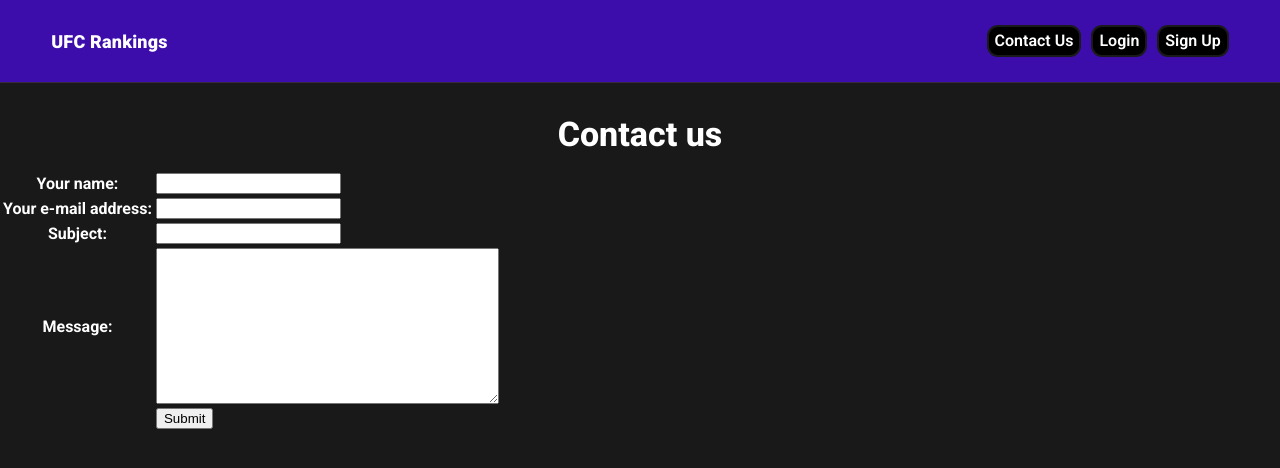
After one commit to Vikalp-05/UFC_Django, a Django app: page /contact/ in a window 1280 px wide. The commit adds this page. Shown: the top 468 px of the page. Run offline with Django 5.2, Linux system fonts and the light colour scheme; parts of the project's set-up code (start-up, migrations or seed data) failed here and were passed over.

Commit message:
Contact page

```diff
--- /dev/null
+++ b/ufc_root/fighters/contact.py
@@ -0,0 +1,7 @@
+from django import forms
+
+class ContactForm(forms.Form):
+	your_name = forms.CharField(max_length=100, label='Your name')
+	email = forms.EmailField(required=False,label='Your e-mail address')
+	subject = forms.CharField(max_length=100)
+	message = forms.CharField(widget=forms.Textarea)
--- a/ufc_root/fighters/urls.py
+++ b/ufc_root/fighters/urls.py
@@ -2,6 +2,7 @@ from django.urls import path
 from . import views
 
 urlpatterns = [
+    path('contact/', views.contact, name='contact'),
     path("", views.weightclass_list, name="weightclass_list"),
     path("weight-class/<slug:slug>/", views.weightclass_detail, name="weightclass_detail"),
     path("fighter/<slug:slug>/", views.fighter_detail, name="fighter_detail"),
--- a/ufc_root/fighters/views.py
+++ b/ufc_root/fighters/views.py
@@ -1,7 +1,9 @@
 from django.shortcuts import render, get_object_or_404
+from django.db.models import Case, When, IntegerField
+from django.http import HttpResponseRedirect
+from django.core.mail import send_mail, get_connection
+from .contact import ContactForm
 from .models import WeightClass, Fighter
-from django.db.models import Case, When, IntegerField
-
 
 def weightclass_list(request):
     classes = WeightClass.objects.all().order_by("name")
@@ -10,7 +12,6 @@ def weightclass_list(request):
         "fighters/weightclass_list.html",
         {"classes": classes},
     )
-
 
 def weightclass_detail(request, slug):
     weight_class = get_object_or_404(WeightClass, slug=slug)
@@ -36,7 +37,6 @@ def weightclass_detail(request, slug):
         },
     )
 
-
 def fighter_detail(request, slug):
     fighter = get_object_or_404(Fighter, slug=slug)
 
@@ -45,9 +45,6 @@ def fighter_detail(request, slug):
         "fighters/fighter_detail.html",
         {"fighter": fighter},
     )
-
-from django.shortcuts import render
-from .models import WeightClass, Fighter
 
 def weightclass_list(request):
     cards = []
@@ -64,3 +61,29 @@ def weightclass_list(request):
         cards.append({"wc": wc, "top": fighters})
 
     return render(request, "fighters/weightclass_list.html", {"cards": cards})
+
+def contact(request):
+	submitted = False
+	if request.method == 'POST':
+		form = ContactForm(request.POST)
+		if form.is_valid():
+			cd = form.cleaned_data
+			con = get_connection('django.core.mail.backends.console.EmailBackend')
+			send_mail(
+				cd['subject'],
+				cd['message'],
+				cd.get('email', 'noreply@dcu.ie'),
+				['student@dcu.ie'], # change this
+				connection=con
+			)
+			return HttpResponseRedirect('/contact?submitted=True')
+	else:
+		form = ContactForm()
+		if 'submitted' in request.GET:
+			submitted = True
+	context = {
+		'form': form,
+		'page_list': Fighter.objects.all(),
+		'submitted': submitted
+	}
+	return render(request, 'registration/contact.html', context)
--- a/ufc_root/templates/base.html
+++ b/ufc_root/templates/base.html
@@ -27,6 +27,7 @@
         </a>
 
       {% else %}
+        <a class="log"href="{% url 'contact' %}">Contact Us</a>
         <a class="log"href="{% url 'login' %}">Login</a>
         <a class="log"href="{% url 'signup' %}">Sign Up</a>
       {% endif %}
--- /dev/null
+++ b/ufc_root/templates/registration/contact.html
@@ -0,0 +1,22 @@
+{% extends "base.html" %}
+{% block title %}Contact Us{% endblock title %}
+{% block content %}
+	<h1>Contact us</h1>
+	{% if submitted %}
+		<p class="success">
+		Your message was submitted successfully. Thank you.
+		</p>
+
+	{% else %}
+		<form action="" method="post" novalidate>
+		<table class="contact-table">
+			{{ form.as_table }}
+			<tr>
+				<td>&nbsp;</td>
+				<td><input type="submit" value="Submit"></td>
+			</tr>
+		</table>
+		{% csrf_token %}
+		</form>
+	{% endif %}
+{% endblock content %}
```
Also changed, not shown: ufc_root/static/css/styles.css (line endings or trailing spaces).
